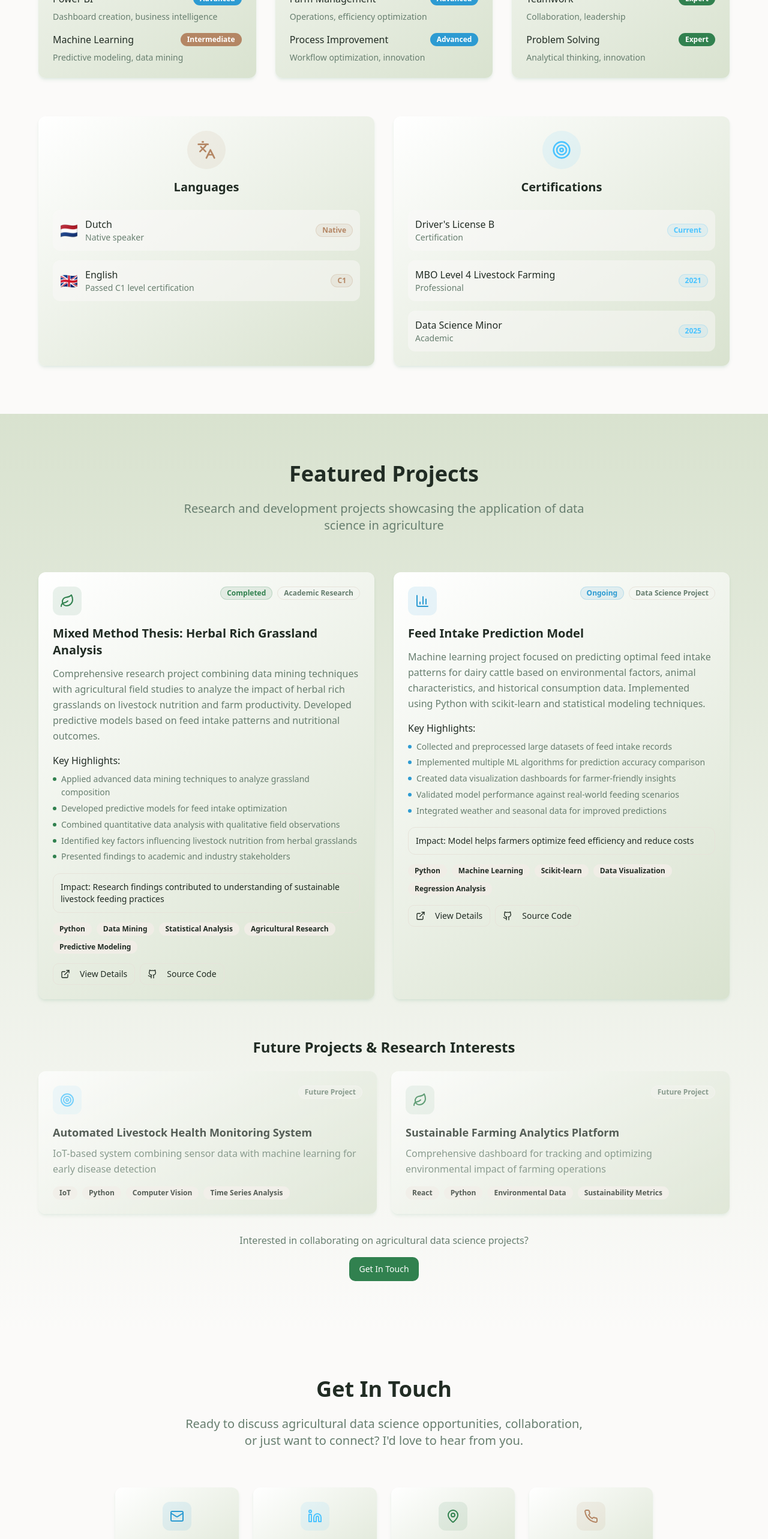
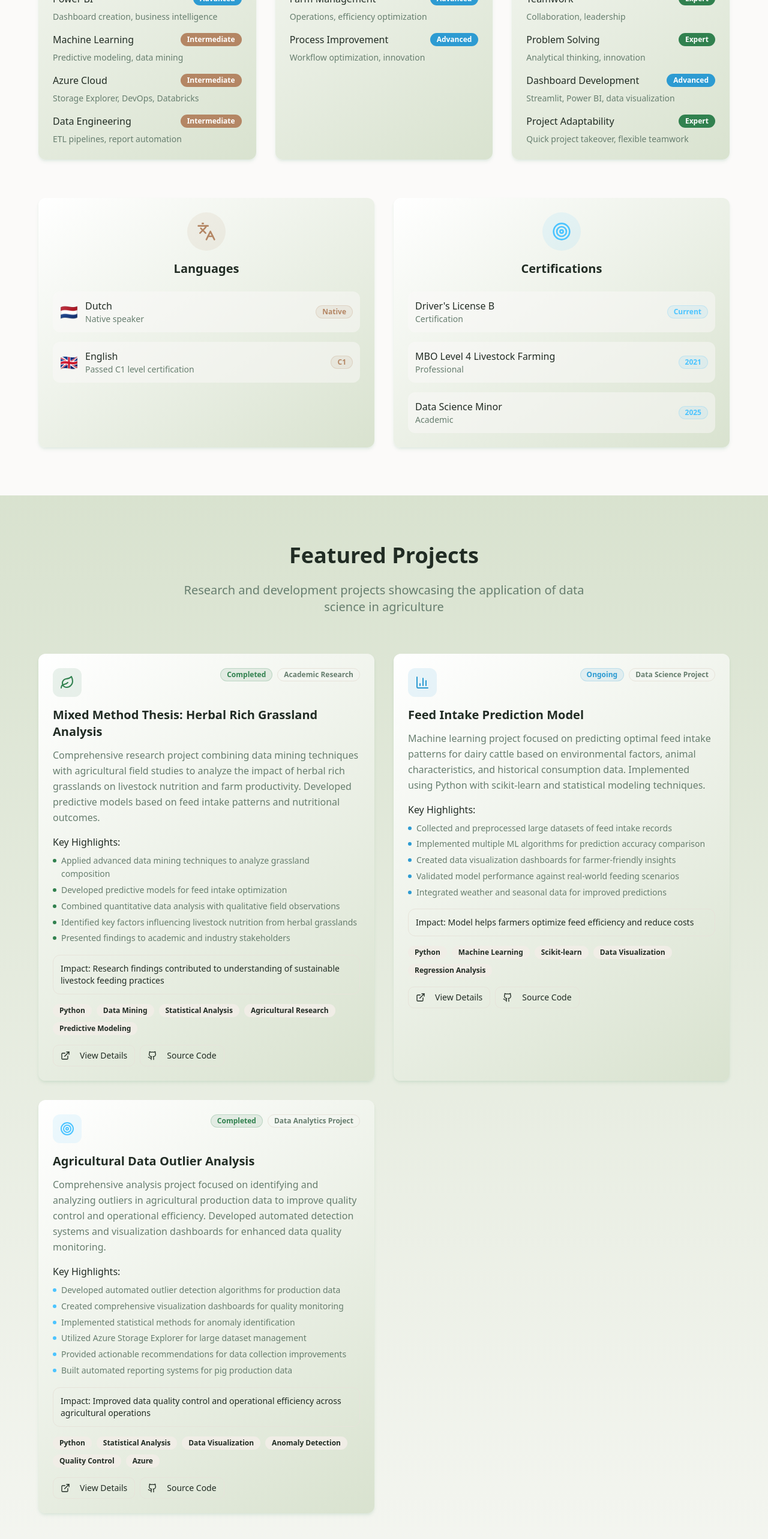
Before and after one commit to Fox-ler/website-vh-fox, a React (Vite) app: page / in a window 1280 px wide. Shown: the part 5580-8146 px from the top of the page at 60% size. Built offline with nearby package versions, Linux system fonts and the light colour scheme; the HTML template or start-up script is replaced by a standard one.

Commit message:
Add Microsoft and data engineering skills

```diff
--- a/src/components/resume/ProjectsSection.tsx
+++ b/src/components/resume/ProjectsSection.tsx
@@ -38,6 +38,24 @@ const ProjectsSection = () => {
       impact: "Model helps farmers optimize feed efficiency and reduce costs",
       icon: BarChart3,
       color: "data-blue"
+    },
+    {
+      title: "Agricultural Data Outlier Analysis",
+      description: "Comprehensive analysis project focused on identifying and analyzing outliers in agricultural production data to improve quality control and operational efficiency. Developed automated detection systems and visualization dashboards for enhanced data quality monitoring.",
+      type: "Data Analytics Project",
+      status: "Completed",
+      technologies: ["Python", "Statistical Analysis", "Data Visualization", "Anomaly Detection", "Quality Control", "Azure"],
+      highlights: [
+        "Developed automated outlier detection algorithms for production data",
+        "Created comprehensive visualization dashboards for quality monitoring",
+        "Implemented statistical methods for anomaly identification",
+        "Utilized Azure Storage Explorer for large dataset management",
+        "Provided actionable recommendations for data collection improvements",
+        "Built automated reporting systems for pig production data"
+      ],
+      impact: "Improved data quality control and operational efficiency across agricultural operations",
+      icon: Target,
+      color: "tech-accent"
     }
   ];
 
--- a/src/components/resume/SkillsSection.tsx
+++ b/src/components/resume/SkillsSection.tsx
@@ -23,7 +23,9 @@ const SkillsSection = () => {
         { name: "SQL", level: "Advanced", description: "Database queries, data manipulation" },
         { name: "Excel", level: "Expert", description: "Advanced formulas, pivot tables, modeling" },
         { name: "Power BI", level: "Advanced", description: "Dashboard creation, business intelligence" },
-        { name: "Machine Learning", level: "Intermediate", description: "Predictive modeling, data mining" }
+        { name: "Machine Learning", level: "Intermediate", description: "Predictive modeling, data mining" },
+        { name: "Azure Cloud", level: "Intermediate", description: "Storage Explorer, DevOps, Databricks" },
+        { name: "Data Engineering", level: "Intermediate", description: "ETL pipelines, report automation" }
       ]
     },
     {
@@ -49,7 +51,9 @@ const SkillsSection = () => {
         { name: "Project Management", level: "Advanced", description: "Planning, execution, delivery" },
         { name: "Technical Writing", level: "Advanced", description: "Documentation, reporting" },
         { name: "Teamwork", level: "Expert", description: "Collaboration, leadership" },
-        { name: "Problem Solving", level: "Expert", description: "Analytical thinking, innovation" }
+        { name: "Problem Solving", level: "Expert", description: "Analytical thinking, innovation" },
+        { name: "Dashboard Development", level: "Advanced", description: "Streamlit, Power BI, data visualization" },
+        { name: "Project Adaptability", level: "Expert", description: "Quick project takeover, flexible teamwork" }
       ]
     }
   ];
```
